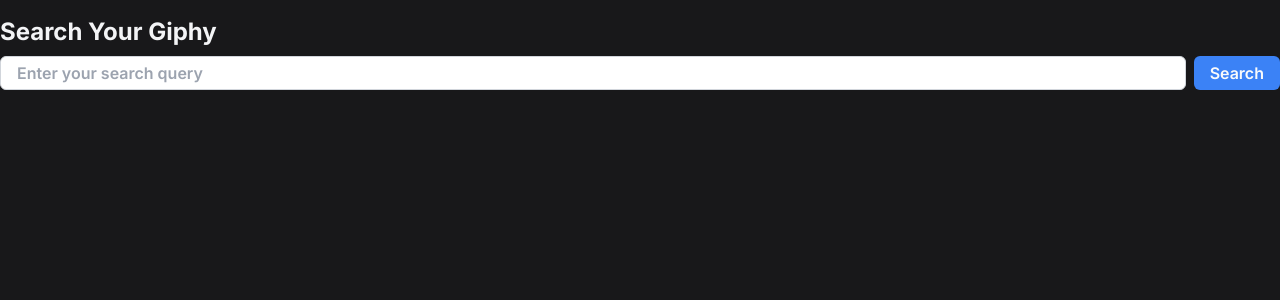
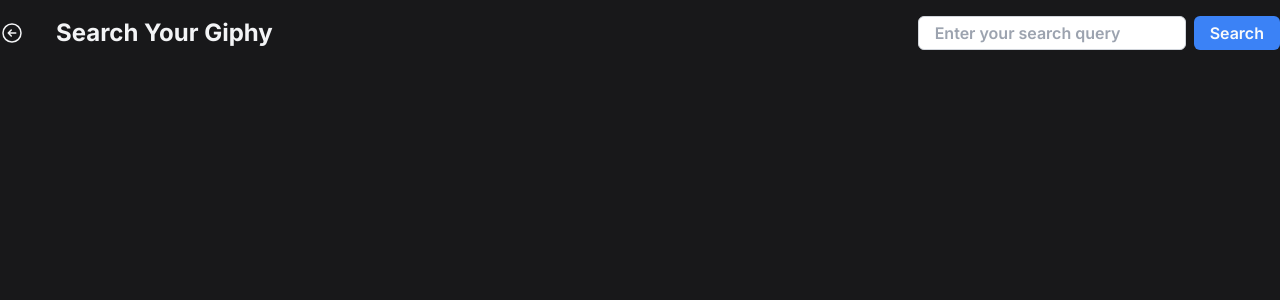
Before and after one commit to sulkhan10/giphy-next-simple, a Next.js app: page /search-giphy in a window 1280 px wide. Shown: the top 300 px of the page. Built offline with nearby package versions, Linux system fonts and the light colour scheme.

Commit message:
feat : add some styling in page

```diff
--- a/src/app/ironman-giphy/page.js
+++ b/src/app/ironman-giphy/page.js
@@ -1,6 +1,7 @@
-'use client'
+"use client";
 
-import { useState, useEffect } from 'react';
+import { useState, useEffect } from "react";
+import Link from "next/link";
 
 export default function IronManGiphyPage() {
   const [ironManGifs, setIronManGifs] = useState([]);
@@ -8,8 +9,8 @@
   const limit = 9;
 
   const fetchIronManGifs = async (newOffset) => {
-    const apiKey = '51Ya5aYw5SPa4sgDtyZfCaqKByFuTwyr';
-    const searchTerm = 'Iron Man';
+    const apiKey = "51Ya5aYw5SPa4sgDtyZfCaqKByFuTwyr";
+    const searchTerm = "Iron Man";
     const endpoint = `https://api.giphy.com/v1/gifs/search?q=${encodeURIComponent(
       searchTerm
     )}&api_key=${apiKey}&limit=${limit}&offset=${newOffset}`;
@@ -20,7 +21,7 @@
       setIronManGifs(data.data);
       setOffset(newOffset);
     } catch (error) {
-      console.error('Error fetching Iron Man Giphy data:', error);
+      console.error("Error fetching Iron Man Giphy data:", error);
       setIronManGifs([]);
     }
   };
@@ -42,8 +43,27 @@
 
   return (
     <div className="container mx-auto py-4">
-        <div className='flex justify-between items-center mb-4'>
+      <div className="flex justify-between items-center mb-4">
+        <div className="flex items-center ">
+          <Link href="/">
+            <svg
+              className="w-6 mr-8"
+              fill="none"
+              stroke="currentColor"
+              stroke-width="1.5"
+              viewBox="0 0 24 24"
+              xmlns="http://www.w3.org/2000/svg"
+              aria-hidden="true"
+            >
+              <path
+                stroke-linecap="round"
+                stroke-linejoin="round"
+                d="M11.25 9l-3 3m0 0l3 3m-3-3h7.5M21 12a9 9 0 11-18 0 9 9 0 0118 0z"
+              ></path>
+            </svg>
+          </Link>
           <h1 className="text-2xl font-bold ">Iron Man Giphy</h1>
+        </div>
         <div className="flex ">
           <button
             onClick={handlePreviousPage}
@@ -65,11 +85,14 @@
         {/* Display up to 9 Gifs */}
         {ironManGifs.map((gif) => (
           <div className="flex justify-center items-center" key={gif.id}>
-            <img src={gif.images.fixed_height.url} alt={gif.title} className="h-[25vh]" />
+            <img
+              src={gif.images.fixed_height.url}
+              alt={gif.title}
+              className="h-[25vh]"
+            />
           </div>
         ))}
       </div>
-
     </div>
   );
 }
--- a/src/app/search-giphy/page.js
+++ b/src/app/search-giphy/page.js
@@ -1,4 +1,5 @@
 'use client'
+import Link from "next/link";
 
 import { useState } from 'react';
 
@@ -30,8 +31,29 @@
 
   return (
     <div className="container mx-auto py-4">
-      <h1 className="text-2xl font-bold mb-2">Search Your Giphy</h1>
-      <form onSubmit={handleSearch} className="mb-4 flex">
+              <div className="flex justify-between items-center mb-4">
+
+        <div className="flex items-center ">
+          <Link href="/">
+            <svg
+              className="w-6 mr-8"
+              fill="none"
+              stroke="currentColor"
+              stroke-width="1.5"
+              viewBox="0 0 24 24"
+              xmlns="http://www.w3.org/2000/svg"
+              aria-hidden="true"
+            >
+              <path
+                stroke-linecap="round"
+                stroke-linejoin="round"
+                d="M11.25 9l-3 3m0 0l3 3m-3-3h7.5M21 12a9 9 0 11-18 0 9 9 0 0118 0z"
+              ></path>
+            </svg>
+          </Link>
+          <h1 className="text-2xl font-bold ">Search Your Giphy</h1>
+        </div>
+      <form onSubmit={handleSearch} className=" flex">
         <input
           type="text"
           placeholder="Enter your search query"
@@ -46,6 +68,7 @@
           Search
         </button>
       </form>
+        </div>
       <div className="grid grid-cols-3 gap-4">
         {/* Display up to 9 Gifs */}
         {gifs.map((gif) => (
```
Lines whose indentation alone changed are shown as unchanged.
